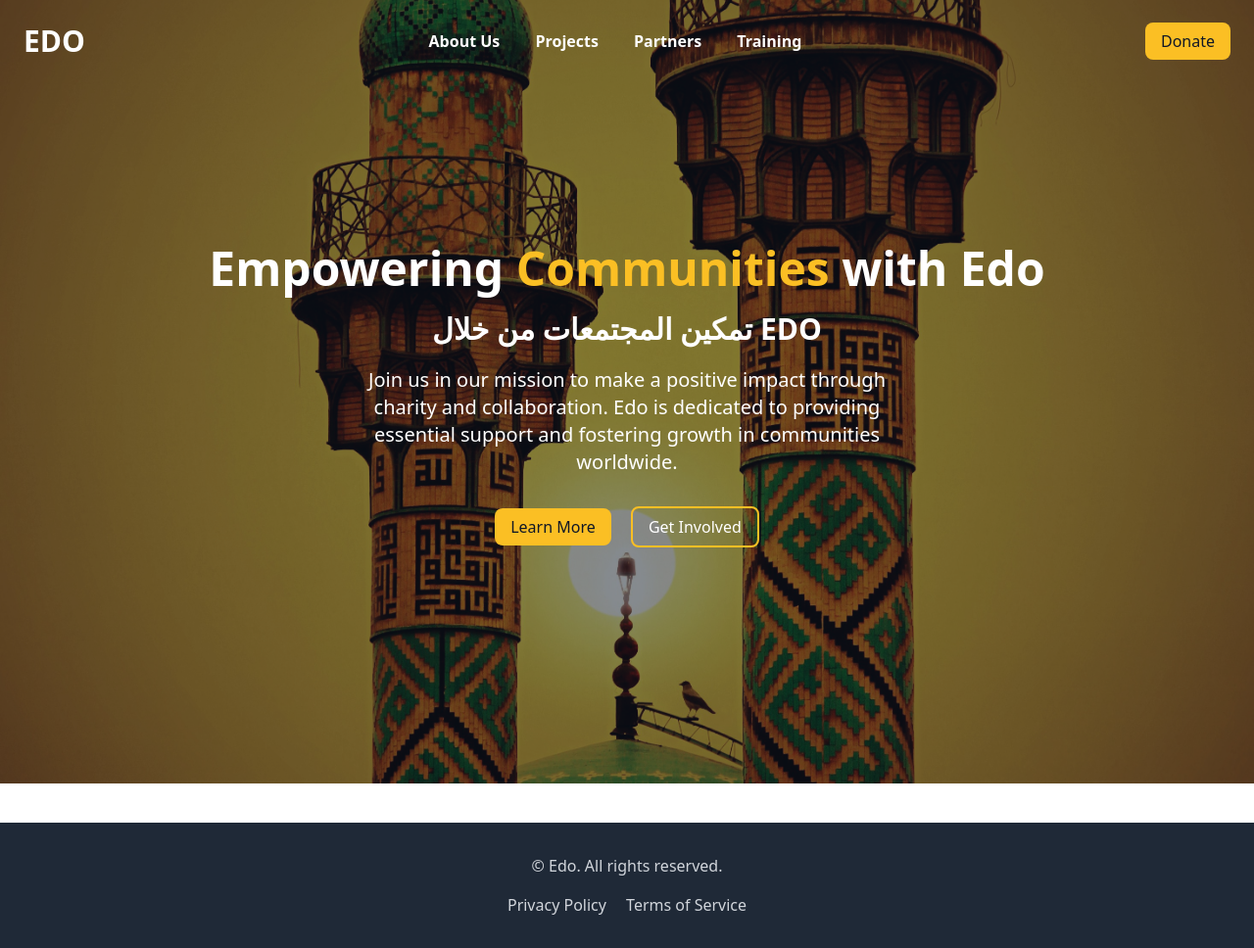
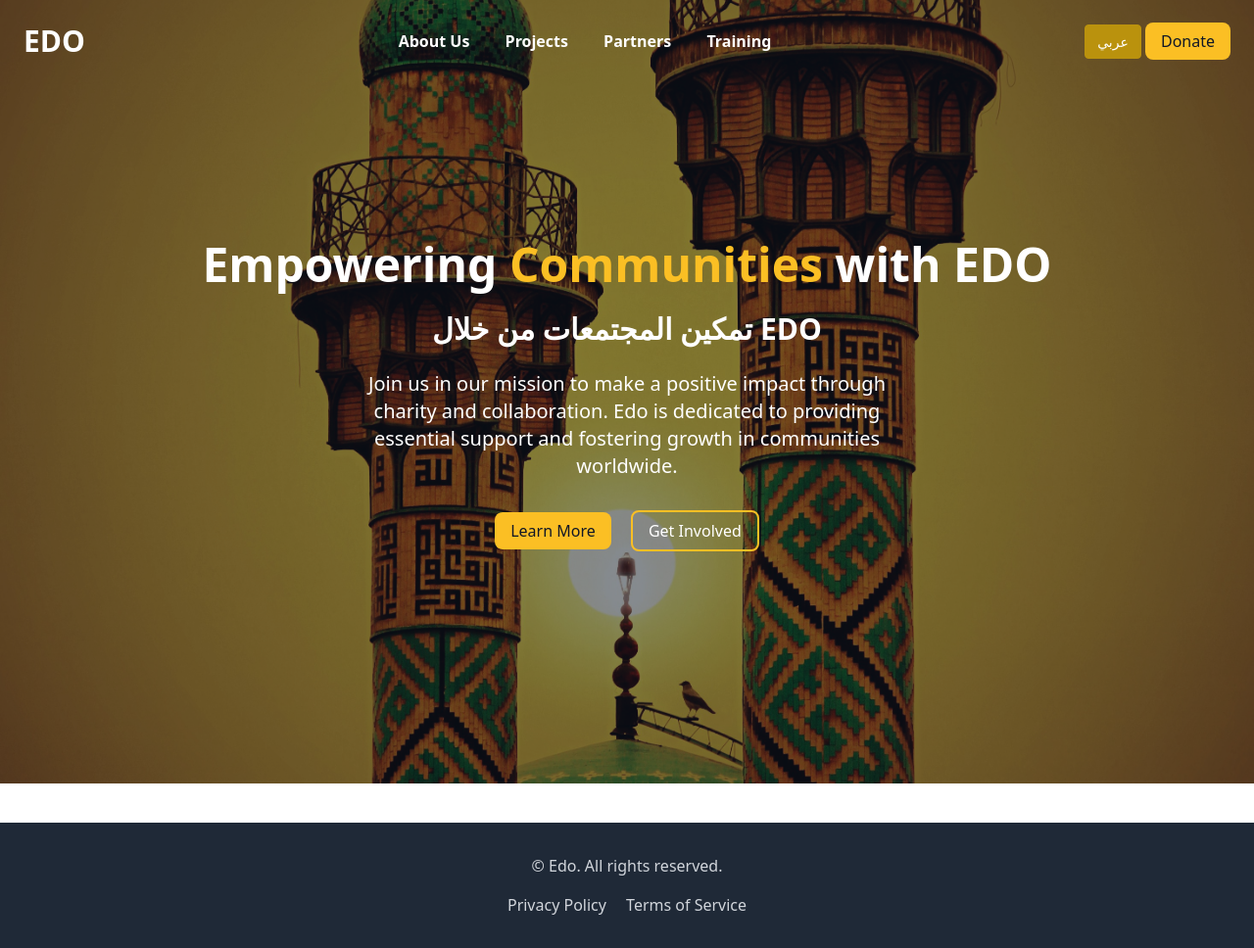
Before and after one commit to kingblessolivier/EDA-Web, a Django app: page / in a window 1280 px wide. Shown: the whole page at 98% size. Run offline with Django 5.2, Linux system fonts and the light colour scheme.

Commit message:
Added dropdown

```diff
--- a/static/css/index.css
+++ b/static/css/index.css
@@ -1,3 +1,7 @@
 .hero-section {
     background-image: url('../images/hero_image.jpg');
 }
+
+.hidden {
+    display: none;
+}
--- a/templates/base.html
+++ b/templates/base.html
@@ -1,20 +1,28 @@
+{% load static %}
+
 <!DOCTYPE html>
-{% load static %}
 <html lang="en">
   <head>
-    <meta charset="UTF-8">
-    <meta name="viewport" content="width=device-width, initial-scale=1.0">
+    <meta charset="UTF-8" />
+    <meta name="viewport" content="width=device-width, initial-scale=1.0" />
     <title>{% block title %}Edo{% endblock %}</title>
-    <link href="https://cdn.jsdelivr.net/npm/tailwindcss@2.2.19/dist/tailwind.min.css" rel="stylesheet">
-    <link rel="stylesheet" href="{% static 'css/index.css' %}">
+    <link
+      href="https://cdn.jsdelivr.net/npm/tailwindcss@2.2.19/dist/tailwind.min.css"
+      rel="stylesheet"
+    />
+    <link rel="stylesheet" href="{% static 'css/index.css' %}" />
     <style>
       .fade-in {
         animation: fadeIn 0.5s;
       }
 
       @keyframes fadeIn {
-            from { opacity: 0; }
-            to { opacity: 1; }
+        from {
+          opacity: 0;
+        }
+        to {
+          opacity: 1;
+        }
       }
 
       #navbar.scrolled {
@@ -27,34 +35,110 @@
       #navbar.scrolled:hover {
         color: white;
       }
+
+      .dropdown-content {
+        display: none;
+        position: absolute;
+        background-color: #f9f9f9;
+        min-width: 160px;
+        box-shadow: 0px 8px 16px 0px rgba(0, 0, 0, 0.2);
+        z-index: 1;
+      }
+
+      .dropdown-content a {
+        color: black;
+        padding: 12px 16px;
+        text-decoration: none;
+        display: block;
+        text-align: left;
+      }
+
+      .dropdown-content a:hover {
+        background-color: #f1f1f1;
+      }
+
+      .dropdown:hover .dropdown-content {
+        display: block;
+      }
+
+      .hidden {
+        display: none;
+      }
+
+      .lang-toggle {
+        font-size: 14px;
+        padding: 6px 12px;
+        border: 1px solid #ba920d;
+        border-radius: 4px;
+        background-color: #ba920d;
+        color: white;
+        cursor: pointer;
+        transition: background-color 0.3s ease;
+      }
+
+      .lang-toggle:hover {
+        background-color: #9c7b0c;
+      }
     </style>
   </head>
   <body class="text-white">
-
-    <nav id="navbar" class="flex justify-between items-center p-6 bg-[#f6eb61] fixed w-full z-10 transition">
+    <nav
+      id="navbar"
+      class="flex justify-between items-center p-6 bg-[#f6eb61] fixed w-full z-10 transition"
+    >
       <div class="text-3xl font-bold">EDO</div>
       <div class="flex-1 text-center space-x-8 font-bold">
         <a href="#" class="hover:text-yellow-400 transition">About Us</a>
+        <div class="dropdown inline-block relative">
           <a href="#" class="hover:text-yellow-400 transition">Projects</a>
+          <div class="dropdown-content">
+            <a href="#">Seasonal Projects</a>
+            <a href="#">Past Projects</a>
+            <a href="#">Sharing Projects</a>
+          </div>
+        </div>
         <a href="#" class="hover:text-yellow-400 transition">Partners</a>
         <a href="#" class="hover:text-yellow-400 transition">Training</a>
       </div>
       <div>
-            <a href="#" class="bg-yellow-400 text-gray-900 py-2 px-4 rounded-lg hover:bg-yellow-500 transition">Donate</a>
+        <button id="lang-toggle" class="lang-toggle">عربي</button>
+        <a
+          href="#"
+          class="bg-yellow-400 text-gray-900 py-2 px-4 rounded-lg hover:bg-yellow-500 transition"
+          >Donate</a
+        >
       </div>
     </nav>
 
-    <header class="relative h-screen bg-cover bg-center hero-section" >
-        <div class="flex items-center justify-center h-full bg-gray-900 bg-opacity-50">
+    <header class="relative h-screen bg-cover bg-center hero-section">
+      <div
+        class="flex items-center justify-center h-full bg-gray-900 bg-opacity-50"
+      >
         <div class="text-center fade-in">
-                <h1 class="text-4xl md:text-5xl font-bold">Empowering <span class="text-yellow-400">Communities</span> with Edo</h1>
-                <h1 class="my-5 text-2xl md:text-3xl font-bold">تمكين المجتمعات من خلال EDO</h1>
+          <h1 class="text-4xl md:text-5xl font-bold">
+            Empowering <span class="text-yellow-400">Communities</span> with EDO
+          </h1>
+
+          <h1 class="my-6 text-2xl md:text-3xl font-bold">
+            تمكين المجتمعات من خلال EDO
+          </h1>
+
           <p class="mt-4 text-lg md:text-xl max-w-xl mx-auto">
-                    Join us in our mission to make a positive impact through charity and collaboration. Edo is dedicated to providing essential support and fostering growth in communities worldwide.
+            Join us in our mission to make a positive impact through charity and
+            collaboration. Edo is dedicated to providing essential support and
+            fostering growth in communities worldwide.
           </p>
           <div class="mt-10">
-                    <a href="#" class="bg-yellow-400 text-gray-900 py-2 px-4 rounded-lg hover:bg-yellow-500 transition">Learn More</a>
-                    <a href="#" class="ml-4 bg-transparent py-2 px-4 rounded-lg border-2 border-yellow-400 hover:bg-yellow-400 hover:text-gray-900 transition">Get Involved</a>
+            <a
+              href="#"
+              class="bg-yellow-400 text-gray-900 py-2 px-4 rounded-lg hover:bg-yellow-500 transition"
+              >Learn More</a
+            >
+            <a
+              href="#"
+              class="ml-4 bg-transparent py-2 px-4 rounded-lg border-2 border-yellow-400 hover:bg-yellow-400 hover:text-gray-900 transition"
+              >Get Involved</a
+            >
           </div>
         </div>
       </div>
@@ -66,30 +150,111 @@
       <div class="container mx-auto text-center">
         <p>&copy; {{ current_year }} Edo. All rights reserved.</p>
         <div class="mt-4 space-x-4">
-                <a href="#" class="hover:text-yellow-400 transition">Privacy Policy</a>
-                <a href="#" class="hover:text-yellow-400 transition">Terms of Service</a>
+          <a href="#" class="hover:text-yellow-400 transition"
+            >Privacy Policy</a
+          >
+          <a href="#" class="hover:text-yellow-400 transition"
+            >Terms of Service</a
+          >
         </div>
       </div>
     </footer>
 
     <script>
-        document.addEventListener("DOMContentLoaded", function() {
-            const navbar = document.getElementById('navbar');
+      let googleTranslateInitialized = false; // Flag to track initialization
 
-            window.addEventListener('scroll', function() {
-                if (window.scrollY > 1) { // Change this value to adjust when the background changes
-                    navbar.classList.add('scrolled');
+      function googleTranslateElementInit() {
+        if (!googleTranslateInitialized) {
+          // Initialize only once
+          new google.translate.TranslateElement(
+            {
+              pageLanguage: "auto",
+              includedLanguages: "en,ar", // Languages you want to support
+              layout: google.translate.TranslateElement.InlineLayout.SIMPLE, // Or other layout
+            },
+            "google_translate_element"
+          );
+          googleTranslateInitialized = true; // Set the flag
+        }
+      }
+
+      document.addEventListener("DOMContentLoaded", function () {
+        const navbar = document.getElementById("navbar");
+
+        window.addEventListener("scroll", function () {
+          if (window.scrollY > 1) {
+            // Change this value to adjust when the background changes
+            navbar.classList.add("scrolled");
           } else {
-                    navbar.classList.remove('scrolled');
+            navbar.classList.remove("scrolled");
           }
         });
 
-            const elements = document.querySelectorAll('.fade-in');
-            elements.forEach(el => {
-                el.classList.add('fade-in');
+        const elements = document.querySelectorAll(".fade-in");
+        elements.forEach((el) => {
+          el.classList.add("fade-in");
+        });
+
+        // Dropdown toggle functionality
+        const dropdowns = document.querySelectorAll(".dropdown");
+        dropdowns.forEach((dropdown) => {
+          const dropdownButton = dropdown.querySelector("a");
+          const dropdownContent = dropdown.querySelector(".dropdown-content");
+
+          dropdownButton.addEventListener("click", function (event) {
+            event.preventDefault();
+            dropdownContent.classList.toggle("hidden");
+          });
+
+          // Close dropdown if clicked outside
+          window.addEventListener("click", function (event) {
+            if (!event.target.matches(".dropdown a")) {
+              dropdowns.forEach((dropdown) => {
+                const dropdownContent =
+                  dropdown.querySelector(".dropdown-content");
+                if (!dropdownContent.classList.contains("hidden")) {
+                  dropdownContent.classList.add("hidden");
+                }
+              });
+            }
+          });
+        });
+
+        const langToggle = document.getElementById("lang-toggle");
+        const googleTranslateElement = document.getElementById(
+          "google_translate_element"
+        ); // Get the div
+
+        langToggle.addEventListener("click", function () {
+          if (langToggle.textContent === "عربي") {
+            langToggle.textContent = "English";
+            googleTranslateElement.innerHTML = ""; // Clear previous widget
+            new google.translate.TranslateElement(
+              {
+                pageLanguage: "auto",
+                includedLanguages: "en,ar",
+                layout: google.translate.TranslateElement.InlineLayout.SIMPLE,
+              },
+              "google_translate_element"
+            );
+          } else {
+            langToggle.textContent = "عربي";
+            googleTranslateElement.innerHTML = ""; // Clear previous widget
+
+            new google.translate.TranslateElement(
+              {
+                pageLanguage: "auto",
+                includedLanguages: "en,ar",
+                layout: google.translate.TranslateElement.InlineLayout.SIMPLE,
+              },
+              "google_translate_element"
+            );
+          }
         });
       });
     </script>
 
+    <!-- Google Translate Element -->
+    <div id="google_translate_element" class="hidden"></div>
   </body>
 </html>
```
Also changed, not shown: templates/index.html (added, +9 -0 lines). Lines whose indentation alone changed are shown as unchanged.
